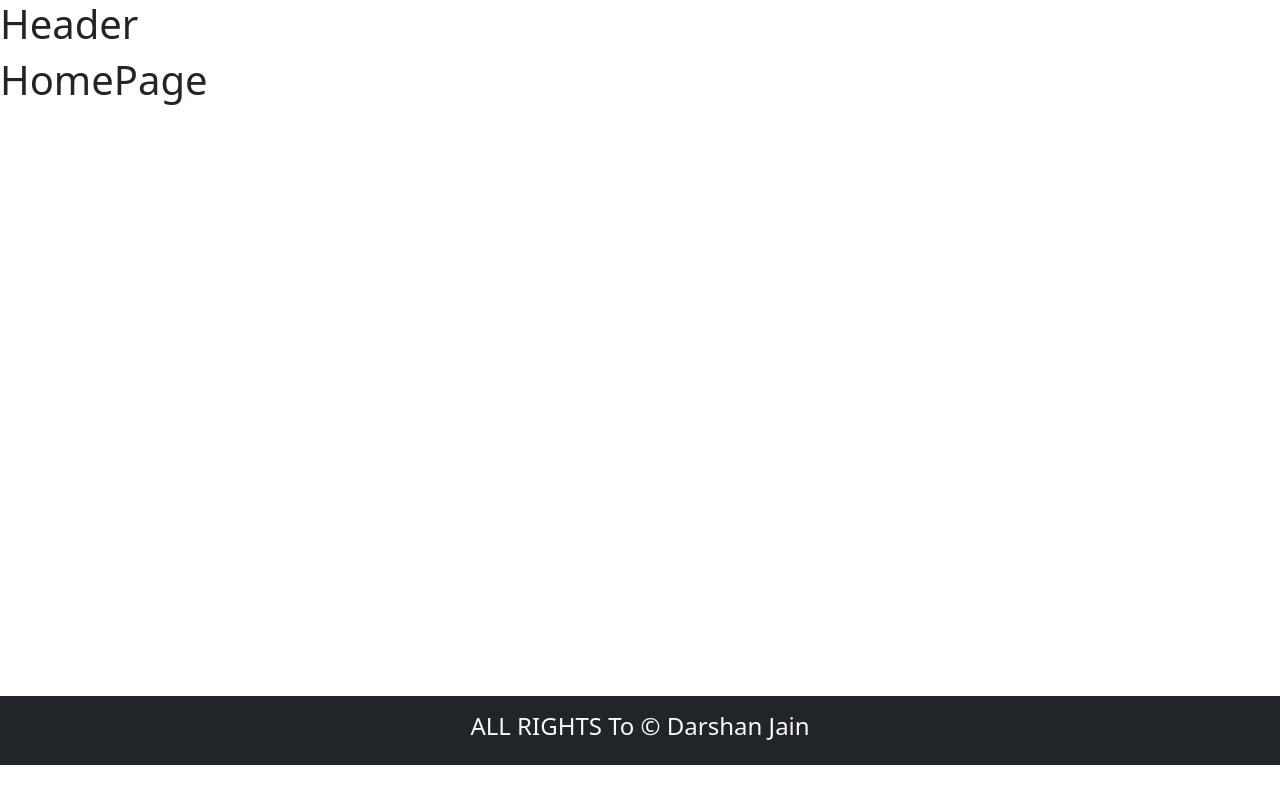
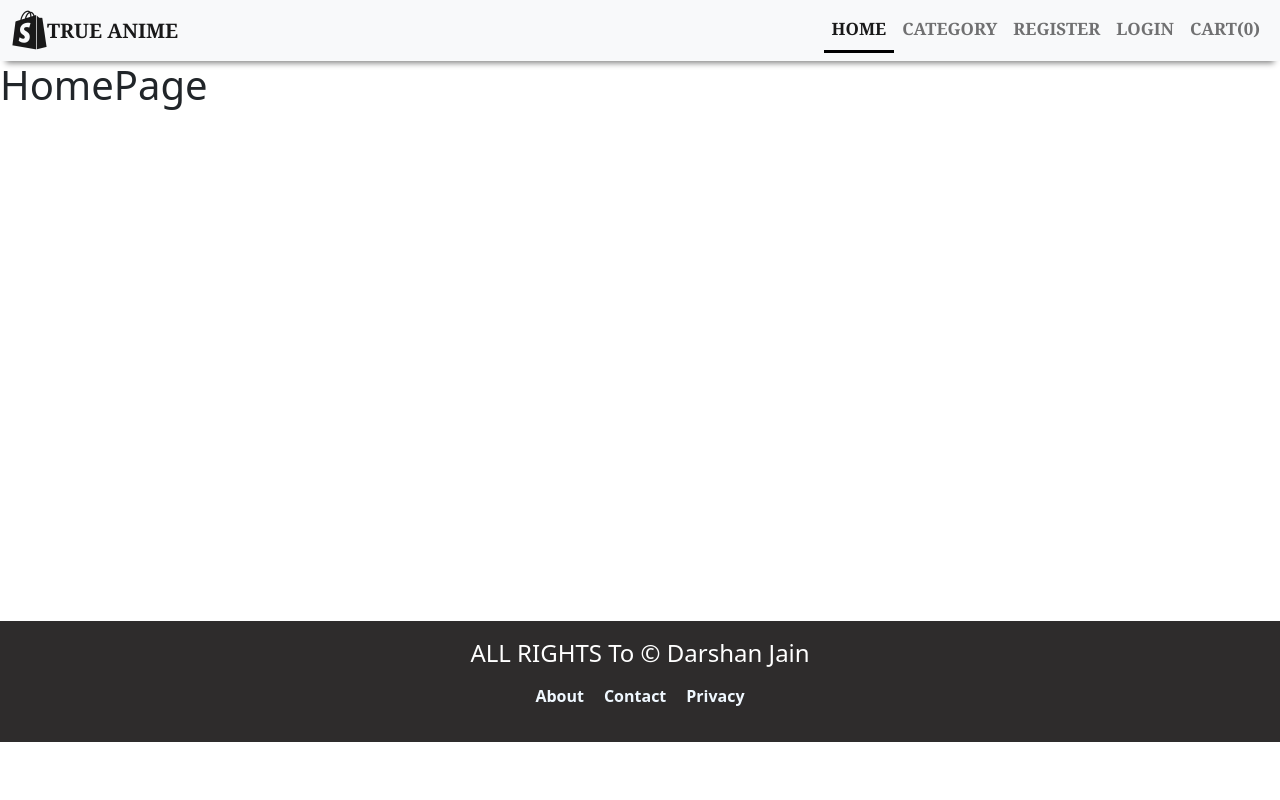
Before and after one commit to darshanjain-entrepreneur/True-Anime, a React (Create React App) app in the folder animeecommerce/client/: page / in a window 1280 px wide. Built offline with nearby package versions, Linux system fonts and the light colour scheme.

Commit message:
adding some design to page also added a logo for our ecommerce site

```diff
--- a/animeecommerce/client/package.json
+++ b/animeecommerce/client/package.json
@@ -9,6 +9,7 @@
     "bootstrap": "^5.2.3",
     "react": "^18.2.0",
     "react-dom": "^18.2.0",
+    "react-icons": "^4.10.1",
     "react-router-dom": "^6.14.0",
     "react-scripts": "5.0.1",
     "web-vitals": "^2.1.4"
--- a/animeecommerce/client/public/index.html
+++ b/animeecommerce/client/public/index.html
@@ -20,6 +20,10 @@
       rel="stylesheet"
       integrity="sha384-rbsA2VBKQhggwzxH7pPCaAqO46MgnOM80zW1RWuH61DGLwZJEdK2Kadq2F9CUG65"
       crossorigin="anonymous"
+    />
+    <link
+      rel="stylesheet"
+      href="https://cdnjs.cloudflare.com/ajax/libs/font-awesome/6.4.0/css/all.min.css"
     />
     <!--
       Notice the use of %PUBLIC_URL% in the tags above.
--- a/animeecommerce/client/src/components/Layout/Footer.js
+++ b/animeecommerce/client/src/components/Layout/Footer.js
@@ -1,13 +1,17 @@
-import React from 'react'
+import React from "react";
+import { Link } from "react-router-dom";
 
 const Footer = () => {
   return (
-    <div className='bg-dark text-light p-3'>
-   <h4 className='text-center'>
-   ALL RIGHTS To &copy; Darshan Jain
-   </h4>
+    <div className="footer">
+      <h4 className="text-center">ALL RIGHTS To &copy; Darshan Jain</h4>
+      <p className="text-center mt-3">
+        <Link to="/about">About</Link>
+        <Link to="/contact">Contact</Link>
+        <Link to="/policy">Privacy</Link>
+      </p>
     </div>
-  )
-}
+  );
+};
 
-export default Footer
+export default Footer;
--- a/animeecommerce/client/src/components/Layout/Header.js
+++ b/animeecommerce/client/src/components/Layout/Header.js
@@ -1,11 +1,58 @@
-import React from 'react'
+import React from "react";
+import { NavLink, Link } from "react-router-dom";
 
 const Header = () => {
   return (
-    <div>
-        <h1>Header</h1>
-    </div>
-  )
-}
+    <>
+      <nav className="navbar navbar-expand-lg bg-light">
+        <div className="container-fluid">
+          <button
+            className="navbar-toggler"
+            type="button"
+            data-bs-toggle="collapse"
+            data-bs-target="#navbarTogglerDemo01"
+            aria-controls="navbarTogglerDemo01"
+            aria-expanded="false"
+            aria-label="Toggle navigation"
+          >
+            <span className="navbar-toggler-icon" />
+          </button>
+          <div className="collapse navbar-collapse" id="navbarTogglerDemo01">
+            <Link to="/" className="navbar-brand">
+              <i class="fa-brands fa-shopify fa-2xl"></i>True Anime
+            </Link>
+            <ul className="navbar-nav ms-auto mb-2 mb-lg-0">
+              <li className="nav-item">
+                <NavLink to="/" className="nav-link">
+                  Home
+                </NavLink>
+              </li>
+              <li className="nav-item">
+                <NavLink to="/category" className="nav-link">
+                  Category
+                </NavLink>
+              </li>
+              <li className="nav-item">
+                <NavLink to="/register" className="nav-link">
+                  Register
+                </NavLink>
+              </li>
+              <li className="nav-item">
+                <NavLink to="/login" className="nav-link">
+                  Login
+                </NavLink>
+              </li>
+              <li className="nav-item">
+                <NavLink to="/cart" className="nav-link">
+                  Cart(0)
+                </NavLink>
+              </li>
+            </ul>
+          </div>
+        </div>
+      </nav>
+    </>
+  );
+};
 
-export default Header
+export default Header;
--- a/animeecommerce/client/src/components/Layout/Layout.js
+++ b/animeecommerce/client/src/components/Layout/Layout.js
@@ -1,17 +1,17 @@
-import React from 'react'
-import Header from "../Layout/Header"
-import Footer from "../Layout/Footer"
+import React from "react";
+import Header from "../Layout/Header";
+import Footer from "../Layout/Footer";
 
 const Layout = (props) => {
   return (
- <div>
-<Header/>
+    <div>
+      <Header />
 
-<main  style={{minHeight:'80vh'}} >{props.children}</main>
+      <main style={{ minHeight: "70vh" }}>{props.children}</main>
 
-<Footer/>
- </div>
-  )
-}
+      <Footer />
+    </div>
+  );
+};
 
-export default Layout
+export default Layout;
--- a/animeecommerce/client/src/index.css
+++ b/animeecommerce/client/src/index.css
@@ -2,4 +2,41 @@
   margin: 0;
   padding: 0;
   box-sizing: border-box;
+
+
 }
+
+.navbar{
+  font-family:Georgia, 'Times New Roman', Times, serif;
+font-size: 17px;
+line-height: 26px;
+text-transform: uppercase;
+font-weight: bold;
+background-color:rgb(241, 242, 242) ;
+box-shadow:0px 8px 6px -6px gray;
+
+
+}
+
+.active{
+  border-bottom: 3px solid black;
+
+}
+
+.footer{
+color: white;
+padding: 18px;
+background-color:rgb(46, 44, 44);
+
+}
+.footer a{
+  text-decoration: none;
+  color:aliceblue;
+  font-size: 1rem;
+  font-weight: 700;
+  padding: 10px;
+}
+.footer a:hover{
+  color:cornflowerblue;
+  border-bottom: 2px solid white;
+}
```
Also changed, not shown: 2 other files (tests, documents, lock files or other folders).
